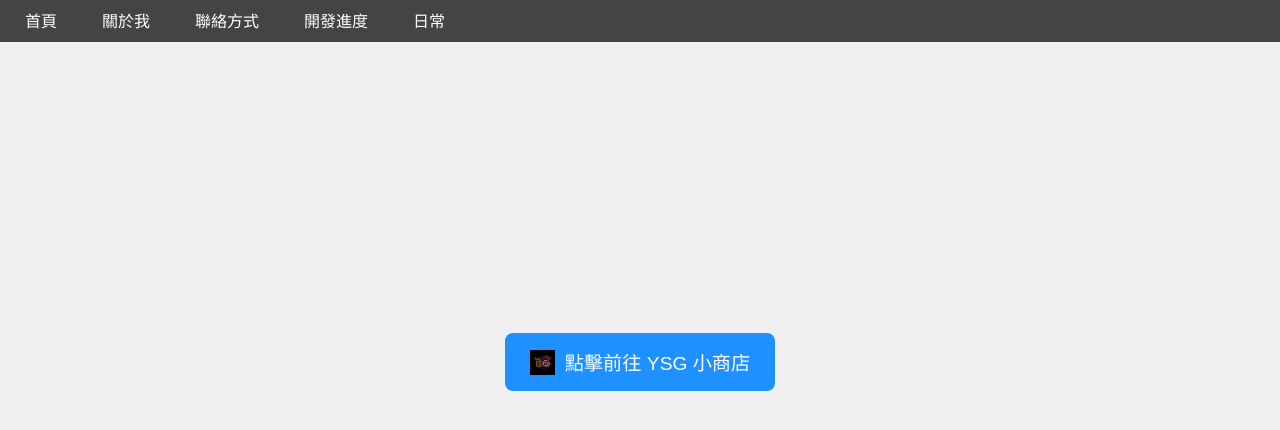
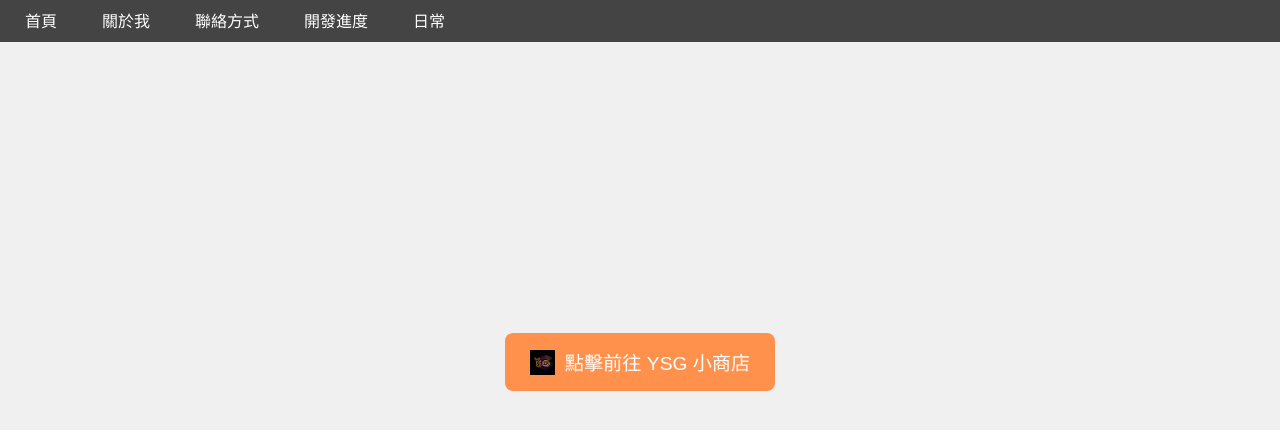
Before and after one commit to xuemeng1987/ShirokoHub, a plain HTML site: page index.html in a window 1280 px wide. Shown: the part 92-522 px from the top of the page. Drawn offline with Linux system fonts and the light colour scheme.

Commit message:
Update styles.css
改動 按鈕部分 顔色改成亮橘色

```diff
--- a/styles.css
+++ b/styles.css
@@ -68,7 +68,7 @@ main {
     display: flex;
     align-items: center;
     padding: 15px 25px;
-    background-color: #1e90ff;
+    background-color: #ff914d;
     color: #fff;
     border: none;
     border-radius: 8px;
@@ -78,7 +78,7 @@ main {
 }
 
 .shop-button:hover {
-    background-color: #1c86e0;
+    background-color: #e5773e;
 }
 
 .button-icon {
```
